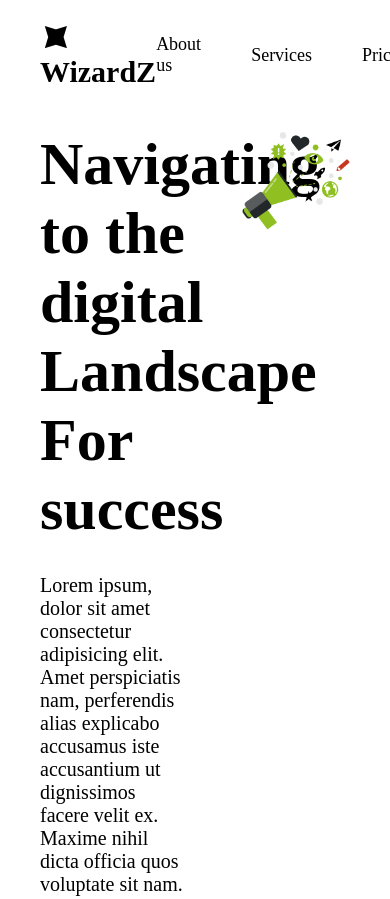
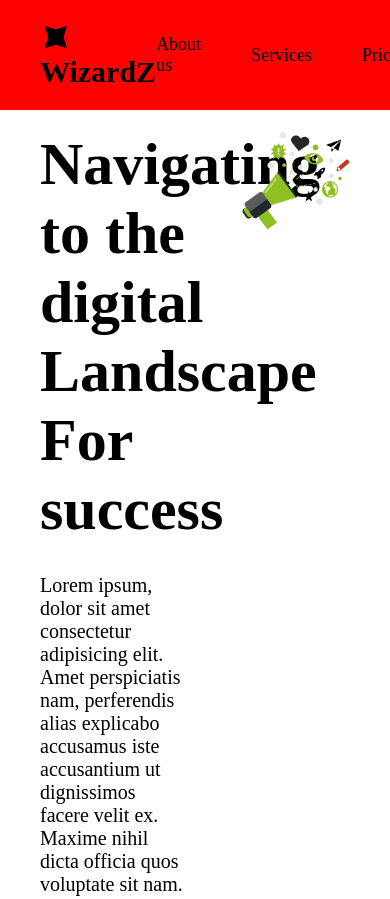
Before and after one commit to shakeelkhan234/landingpage, a website: page index.html in a window 390 px wide. Shown: the top 899 px of the page. Drawn offline with nearby package versions, Linux system fonts and the light colour scheme.

Commit message:
Update style.css

```diff
--- a/style.css
+++ b/style.css
@@ -191,3 +191,6 @@ font-size: 60px;
   nav .part2 {
       display:hidden;
 }
+    nav {
+        background-color:red;
+    }
```
